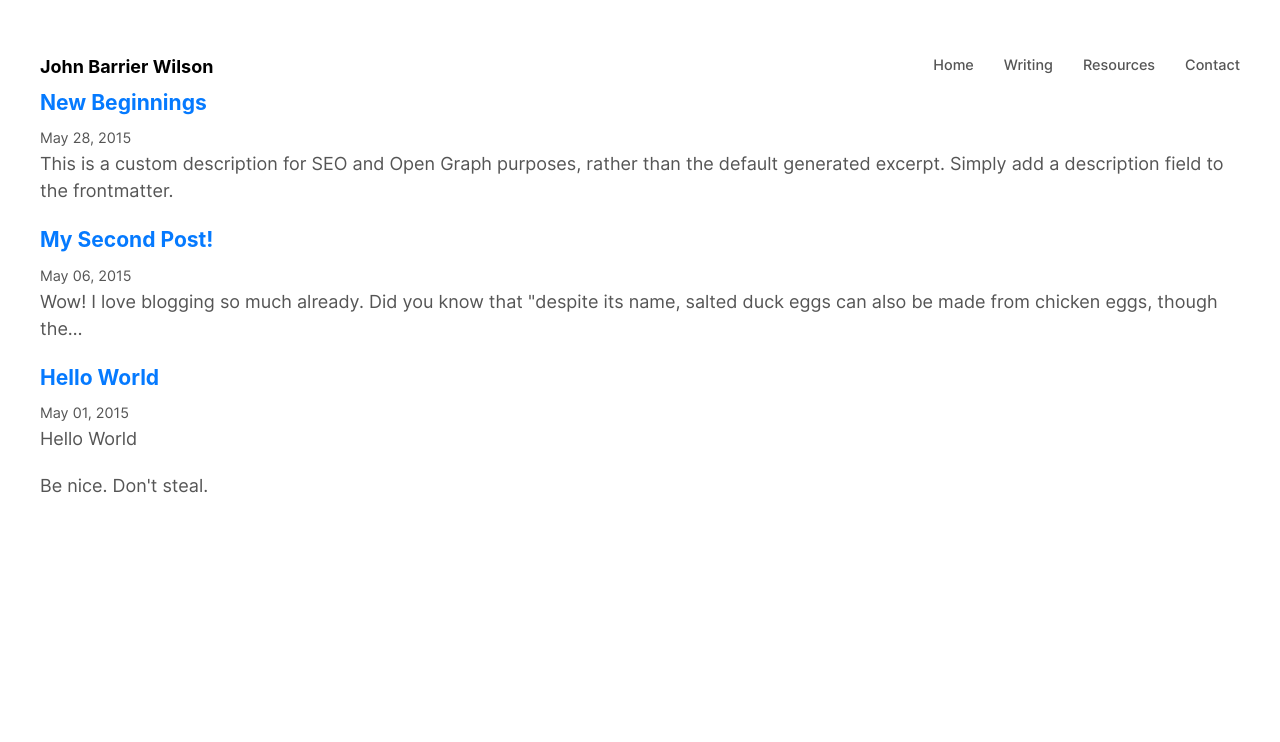
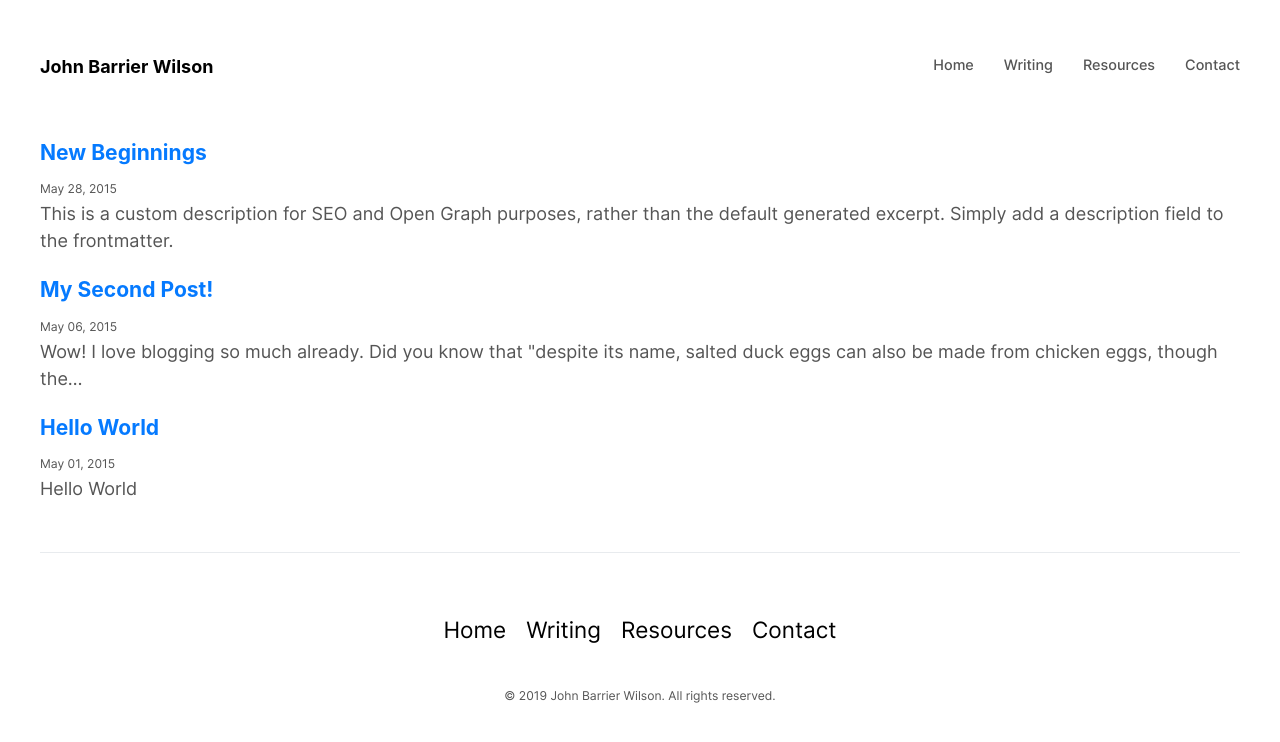
Before and after one commit to johnbarrierwilson/site-2020, a Gatsby site: page /writing in a window 1280 px wide. Built offline with nearby package versions, Linux system fonts and the light colour scheme; Gatsby itself is replaced by a stand-in of ours; a web font is replaced by a local one.

Commit message:
Add remaining styles for homepage desktop

```diff
--- a/src/components/layout.js
+++ b/src/components/layout.js
@@ -47,8 +47,14 @@ class Layout extends React.Component {
             <div>{navigation}</div>
           </header>
           <main>{children}</main>
-          <footer>
-            Be nice. Don't steal.
+          <footer className="footer">
+            <nav className="footer__links">
+              <Link to="/">Home</Link>
+              <Link to="#">Writing</Link>
+              <Link to="#">Resources</Link>
+              <Link to="#">Contact</Link>
+            </nav>
+            <small>&copy; 2019 John Barrier Wilson. All rights reserved.</small>
           </footer>
         </div>
       </div>
--- a/src/pages/index.js
+++ b/src/pages/index.js
@@ -8,7 +8,7 @@ const IndexPage = (props) => {
   console.log(data);
   return (
     <Layout location={props.location}>
-      <div className="cell cell--s well well--l tac">
+      <div className="cell cell--s well well--l pr tac">
         <Image
           alt="portrait of John Barrier Wilson"
           className="avatar"
--- a/src/pages/writing.js
+++ b/src/pages/writing.js
@@ -12,6 +12,7 @@ class BlogIndex extends React.Component {
     return (
       <Layout location={this.props.location}>
         <SEO title="All posts" />
+        <div className="well">
           {posts.map(({ node }) => {
             const title = node.frontmatter.title || node.fields.slug
             return (
@@ -34,6 +35,7 @@ class BlogIndex extends React.Component {
               </article>
             )
           })}
+        </div>
       </Layout>
     )
   }
--- a/src/styles/application.scss
+++ b/src/styles/application.scss
@@ -20,6 +20,7 @@
 @import "components/avatar";
 @import "components/card";
 @import "components/cell";
+@import "components/footer";
 @import "components/grid";
 @import "components/header";
 @import "components/logo";
--- a/src/styles/components/_card.scss
+++ b/src/styles/components/_card.scss
@@ -12,6 +12,13 @@
   padding: ($s-space * 3) ($s-space * 6.5);
   text-align: center;
 }
+a.card {
+  transition: background 100ms ease-out;
+  &:hover,
+  &:focus {
+    background: lighten($c-blue, 42.5%);
+  }
+}
 
 // -------------------------------------
 //   Large Comment
--- /dev/null
+++ b/src/styles/components/_footer.scss
@@ -0,0 +1,36 @@
+// *************************************
+//
+//   Footer
+//   -> Bottom o' the page
+//
+// *************************************
+
+.footer {
+  align-items: center;
+  border-top: 1px darken($c-gray, 5%) solid;
+  display: flex;
+  flex-flow: column nowrap;
+  justify-content: space-between;
+  padding-top: ($s-space * 3);
+}
+
+// -------------------------------------
+//   Elements
+// -------------------------------------
+
+.footer__links {
+  margin-bottom: ($s-space * 2);
+  a {
+    color: $c-black;
+    display: inline-block;
+    font-size: 1.25rem;
+    margin-right: $s-space;
+    &:hover,
+    &:focus {
+      color: $c-blue;
+    }
+    &:last-of-type {
+      margin-right: 0;
+    }
+  }
+}
--- a/src/styles/foundation/_base.scss
+++ b/src/styles/foundation/_base.scss
@@ -54,3 +54,7 @@ a {
   color: $c-blue;
   text-decoration: none;
 }
+
+small {
+  font-size: 0.675rem;
+}
--- a/src/styles/foundation/_tools.scss
+++ b/src/styles/foundation/_tools.scss
@@ -19,6 +19,14 @@
 }
 
 // -------------------------------------
+//   Position
+// -------------------------------------
+
+.pr {
+  position: relative;
+}
+
+// -------------------------------------
 //   Typography
 // -------------------------------------
 
```
Lines whose indentation alone changed are shown as unchanged.
